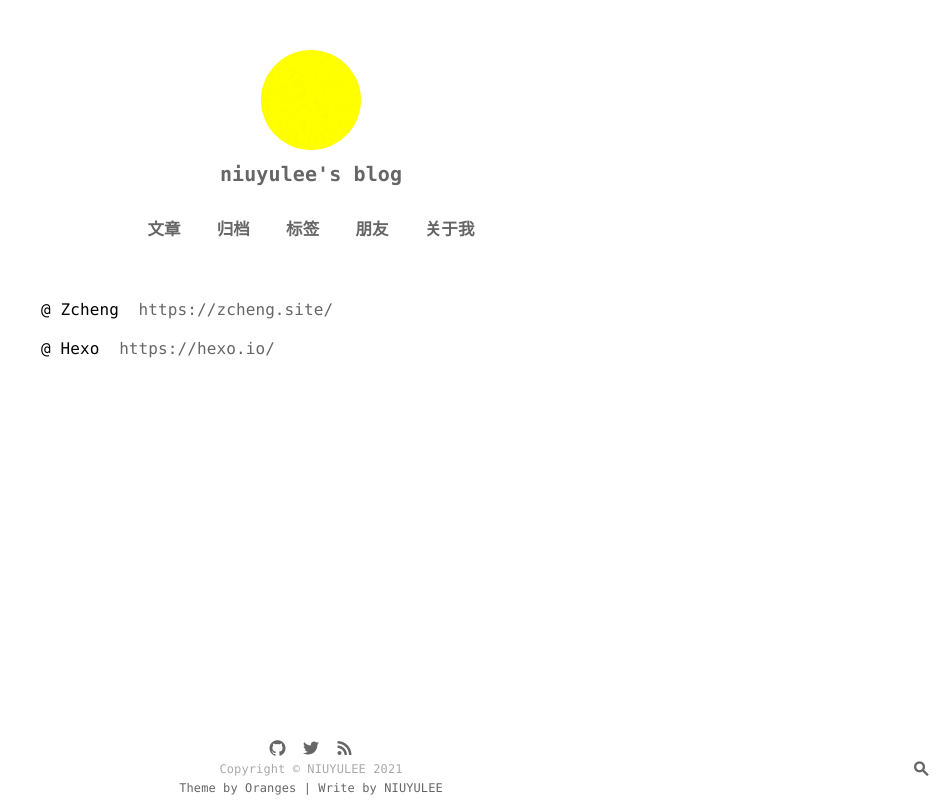
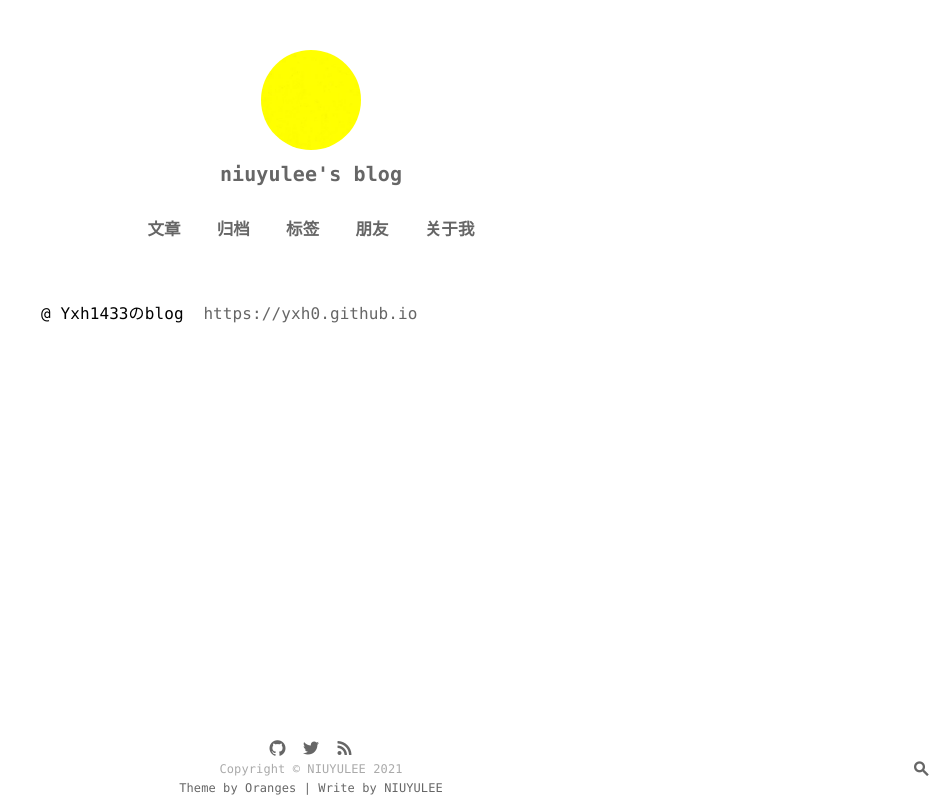
Before and after one commit to NIUYULEE/niuyulee.github.io, a plain HTML site: page friends/index.html in a window 1280 px wide. Shown: the whole page, without its empty margins (329-1280 px from the left). Drawn offline with nearby package versions, Linux system fonts and the light colour scheme.

Commit message:
Site updated: 2021-03-05 09:25:17

```diff
--- a/friends/index.html
+++ b/friends/index.html
@@ -121,19 +121,9 @@ MathJax = {
     <div class="friend-list">
 
         <div class="friend-list-item">
-          <span class="nickname">@ Zcheng</span>
-          <a href="https://zcheng.site/" target="_blank">
-            <span class="site-path">https://zcheng.site/</span>
-          </a>
-          <p class="card-meta">
-
-          </p>
-        </div>
-
-        <div class="friend-list-item">
-          <span class="nickname">@ Hexo</span>
-          <a href="https://hexo.io/" target="_blank">
-            <span class="site-path">https://hexo.io/</span>
+          <span class="nickname">@ Yxh1433のblog</span>
+          <a href="https://yxh0.github.io" target="_blank">
+            <span class="site-path">https://yxh0.github.io</span>
           </a>
           <p class="card-meta">
 
```
